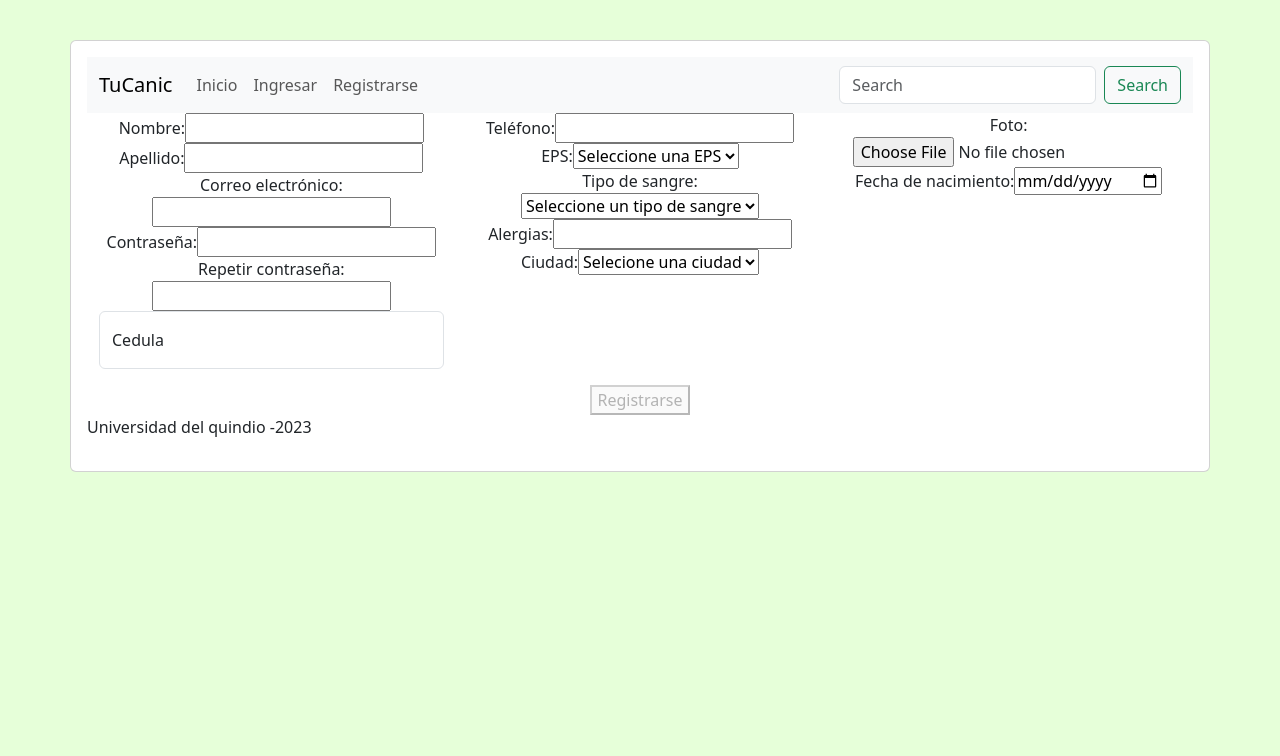
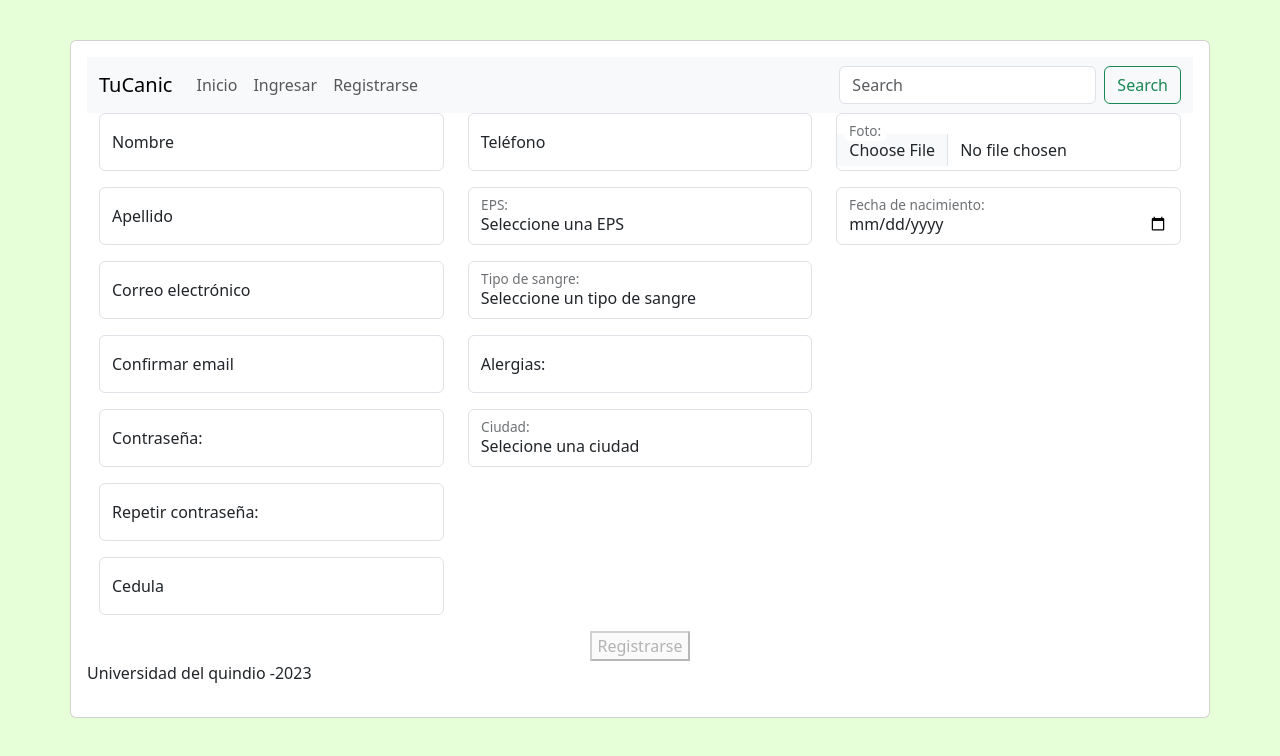
Before and after one commit to SRR967/ProyectoClinica-Frontend, an Angular app: page /registro in a window 1280 px wide. Shown: the top 756 px of the page. Built offline with nearby package versions, Linux system fonts and the light colour scheme.

Commit message:
Se hizo cambios en el login y el registro

```diff
--- a/src/app/modelo/crear-paciente-dto.ts
+++ b/src/app/modelo/crear-paciente-dto.ts
@@ -5,6 +5,7 @@ export class CrearPacienteDto {
     telefono: string="";
     ciudad: string="";
     email: string="";
+    confirmarEmail: string="";
     contrasena: string="";
     confirmarContrasena: string="";
     alergias: string="";
--- a/src/app/pagina/login/login.component.html
+++ b/src/app/pagina/login/login.component.html
@@ -1,11 +1,14 @@
 <form #f="ngForm" (ngSubmit)="ingresar()">
-    <div>
-        <label>Correo</label>
-        <input type="email" name="correo" email="true" required="true" [(ngModel)]="loginDto.email">
+
+    <div class="form-floating mb-3" >
+        <input type="email" name="correo" email="true" class="form-control" placeholder=""
+        required="true" [(ngModel)]="loginDto.email">
+        <label for="floatingInput" >Correo</label>
     </div>
-    <div>
-        <label>Contraseña</label>
-        <input type="password" name="contrasena" required="true" [(ngModel)]="loginDto.contrasena">
+    <div class="form-floating mb-3" >
+        <input type="password" name="contrasena" class="form-control" placeholder=""
+        required="true" [(ngModel)]="loginDto.contrasena">
+        <label for="floatingInput" >Contraseña</label>
     </div>
     <button type="submit" [disabled]="f.invalid" >Ingresar</button>
 </form>
--- a/src/app/pagina/registro/registro.component.html
+++ b/src/app/pagina/registro/registro.component.html
@@ -4,92 +4,108 @@
     <div class="container text-center">
         <div class="row align-items-start">
           <div class="col">
-            <div>
-                <label>Nombre: </label>
-                <input type="text" name="nombre" required="true" [(ngModel)]="crearPacienteDto.nombre" />
+            <div class="form-floating mb-3">
+                <input type="text" name="nombre" class="form-control" placeholder=""
+                required="true" [(ngModel)]="crearPacienteDto.nombre" />
+                <label for="floatingInput">Nombre </label>
             </div>
 
-            <div>
-                <label>Apellido: </label>
-                <input type="text" name="apellido" required="true" [(ngModel)]="crearPacienteDto.apellido" />
+            <div class="form-floating mb-3">
+                <input type="text" name="apellido" required="true" class="form-control" placeholder="" [(ngModel)]="crearPacienteDto.apellido" />
+                <label for="floatingInput">Apellido </label>
             </div>
 
-            <div>
-                <label>Correo electrónico: </label>
-                <input type="email" name="correo" email="true" required="true" [(ngModel)]="crearPacienteDto.email" />
+            <div class="form-floating mb-3" >
+                <input type="email" name="correo" email="true" class="form-control" placeholder=""
+                required="true"  [(ngModel)]="crearPacienteDto.email" />
+                <label for="floatingInput" >Correo electrónico </label>
             </div>
 
-            <div>
-                <label>Contraseña: </label>
-                <input type="password" name="password" required="true" [(ngModel)]="crearPacienteDto.contrasena" />
+            <div class="form-floating mb-3">
+                <input type="email" name="confirmarCorreo" email="true" class="form-control" placeholder=""
+                required="true" [(ngModel)]="crearPacienteDto.confirmarEmail"  />
+                <label for="floatingInput">Confirmar email</label>
+            </div>
+            <p *ngIf="!sonIgualesEmail()"> El email no coinciden</p>
+
+            <div class="form-floating mb-3">
+                <input type="password" name="password" class="form-control" placeholder=""
+                 required="true" [(ngModel)]="crearPacienteDto.contrasena" />
+                <label for="floatingInput" >Contraseña: </label>
             </div>
 
-            <div>
-            <label >Repetir contraseña: </label>
-                <input type="password" name="confirmaPassword"
+            <div class="form-floating mb-3" >
+
+                <input type="password" name="confirmaPassword" class="form-control" placeholder=""
                 [(ngModel)]="crearPacienteDto.confirmarContrasena" required />
+                <label for="floatingInput" >Repetir contraseña: </label>
             </div>
-            <p *ngIf="!sonIguales()"> Las contraseñas no coinciden</p>
+            <p *ngIf="!sonIgualesContrasena()"> Las contraseñas no coinciden</p>
 
             <div class="form-floating mb-3">
                 <input type="number" class="form-control" id="floatingInput" placeholder="name@example.com" name="cedula"
                 required="true" [(ngModel)]="crearPacienteDto.cedula">
                 <label for="floatingInput">Cedula</label>
             </div>
-
-            <!-- <div>
-                <label></label>
-                <input type="text" name="cedula" required="true" [(ngModel)]="crearPacienteDto.cedula" />
-            </div> -->
         </div>
         <div class="col">
-            <div>
-                <label>Teléfono: </label>
-                <input type="text" name="telefono" required="true" [(ngModel)]="crearPacienteDto.telefono" />
+          <div class="form-floating mb-3">
+              <input type="number" name="telefono" class="form-control" placeholder=""
+              required="true" [(ngModel)]="crearPacienteDto.telefono" />
+              <label for="floatingInput" >Teléfono</label>
           </div>
-            <div>
-                <label>EPS: </label>
-                <select name="eps" required [(ngModel)]="crearPacienteDto.eps">
+
+          <div class="form-floating mb-3" >
+              <select name="eps" required [(ngModel)]="crearPacienteDto.eps" class="form-control" placeholder="" >
                   <option value="" selected> Seleccione una EPS</option>
                   <option [value]="item" *ngFor="let item of eps; index as i" >{{item}} </option>
               </select>
+              <label for="floatingInput" >EPS: </label>
           </div>
-            <div>
-                <label>Tipo de sangre: </label>
-                <select name="tipoSangre" required [(ngModel)]="crearPacienteDto.tipoSangre">
+
+          <div class="form-floating mb-3">
+              <select name="tipoSangre" required [(ngModel)]="crearPacienteDto.tipoSangre" class="form-control" placeholder="" >
                   <option value="" selected>Seleccione un tipo de sangre</option>
                   <option [value]="item" *ngFor="let item of tipoSangre; index as i" >{{item}} </option>
+              </select>
+              <label for="floatingInput" >Tipo de sangre: </label>
+          </div>
 
-                </select>
+          <div class="form-floating mb-3" >
+              <input type="text" name="alergias" class="form-control" placeholder=""
+              required="true" [(ngModel)]="crearPacienteDto.alergias" />
+              <label for="floatingInput" >Alergias: </label>
           </div>
-            <div>
-                <label>Alergias: </label>
-                <input type="text" name="alergias" required="true" [(ngModel)]="crearPacienteDto.alergias" />
-            </div>
-            <div>
-                <label>Ciudad: </label>
-                <select name="ciudad" required [(ngModel)]="crearPacienteDto.ciudad">
+
+          <div class="form-floating mb-3" >
+              <select name="ciudad" required class="form-control" placeholder=""
+              [(ngModel)]="crearPacienteDto.ciudad">
                   <option value="" selected>Selecione una ciudad</option>
                   <option [value]="item" *ngFor="let item of ciudad; index as i">{{item}}</option>
               </select>
+              <label for="floatingInput" >Ciudad: </label>
           </div>
+
         </div>
         <div class="col">
-            <div>
-                <label>Foto: </label>
-                <input type="file" name="foto" (change)="onFileChange($event)" />
+          <div class="form-floating mb-3" >
+            <input type="file" name="foto" class="form-control" placeholder=""
+            (change)="onFileChange($event)" />
+            <label for="floatingInput" >Foto: </label>
           </div>
 
-            <div>
-                <label>Fecha de nacimiento: </label>
-                <input type="date" name="fechaNacimiento" required="true" [(ngModel)]="crearPacienteDto.fechaNacimiento" />
-            </div>
+          <div class="form-floating mb-3" >
+              <input type="date" name="fechaNacimiento" class="form-control" placeholder=""
+              required="true" [(ngModel)]="crearPacienteDto.fechaNacimiento" />
+              <label for="floatingInput" >Fecha de nacimiento: </label>
           </div>
         </div>
       </div>
 
+      </div>
+
     <div  class="container text-center">
-        <button type="submit" [disabled]="f.invalid || !sonIguales()" >Registrarse</button>
+        <button type="submit" [disabled]="f.invalid || !sonIgualesContrasena() || !sonIgualesEmail()" >Registrarse</button>
     </div>
 
 </form>
--- a/src/app/pagina/registro/registro.component.ts
+++ b/src/app/pagina/registro/registro.component.ts
@@ -33,8 +33,12 @@ export class RegistroComponent {
       }
   }
 
-  public sonIguales():boolean{
+  public sonIgualesContrasena():boolean{
     return this.crearPacienteDto.contrasena == this.crearPacienteDto.confirmarContrasena;
+  }
+
+  public sonIgualesEmail():boolean{
+    return this.crearPacienteDto.email == this.crearPacienteDto.confirmarEmail;
   }
 
   private cargarCiudades(){
```
Lines whose indentation alone changed are shown as unchanged.
